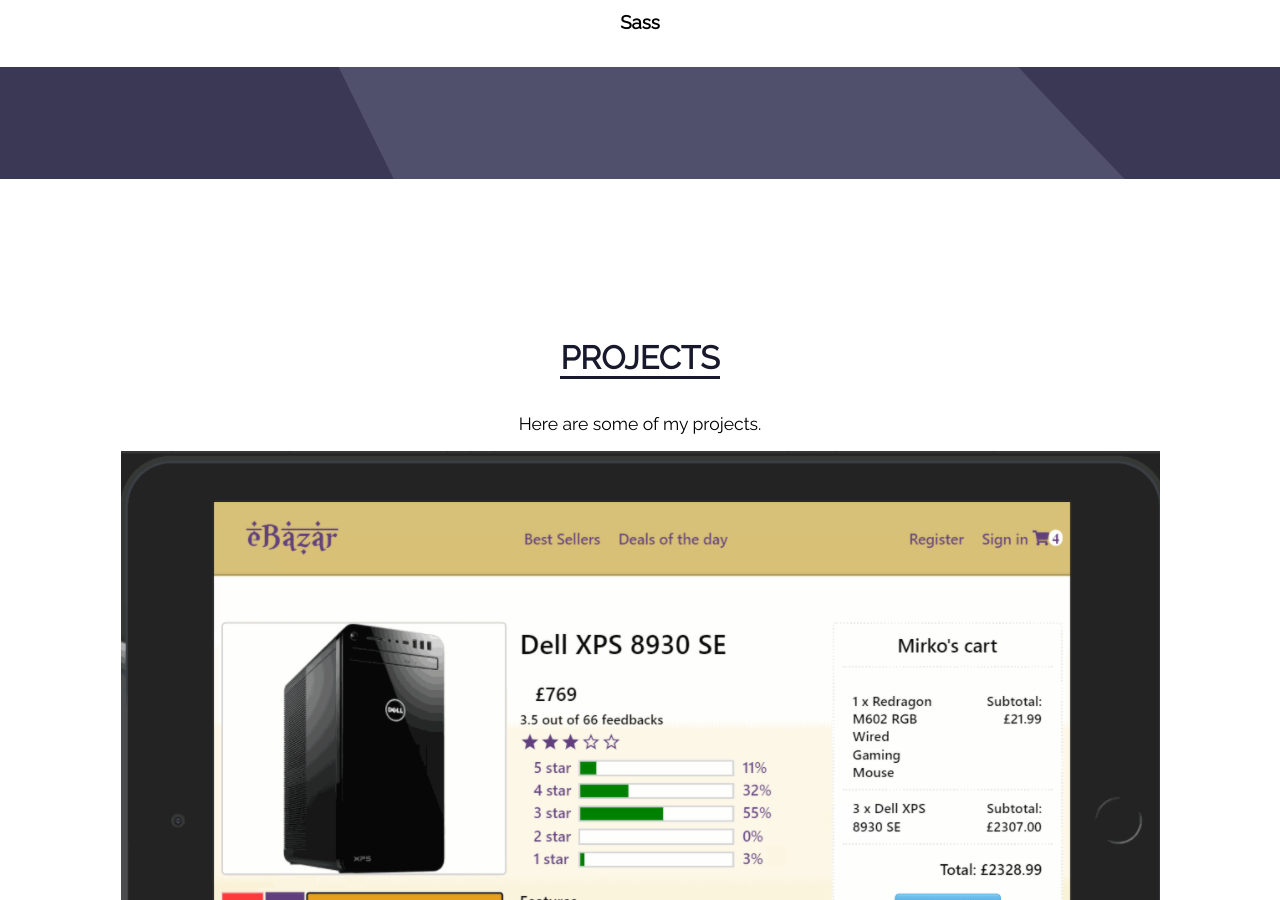
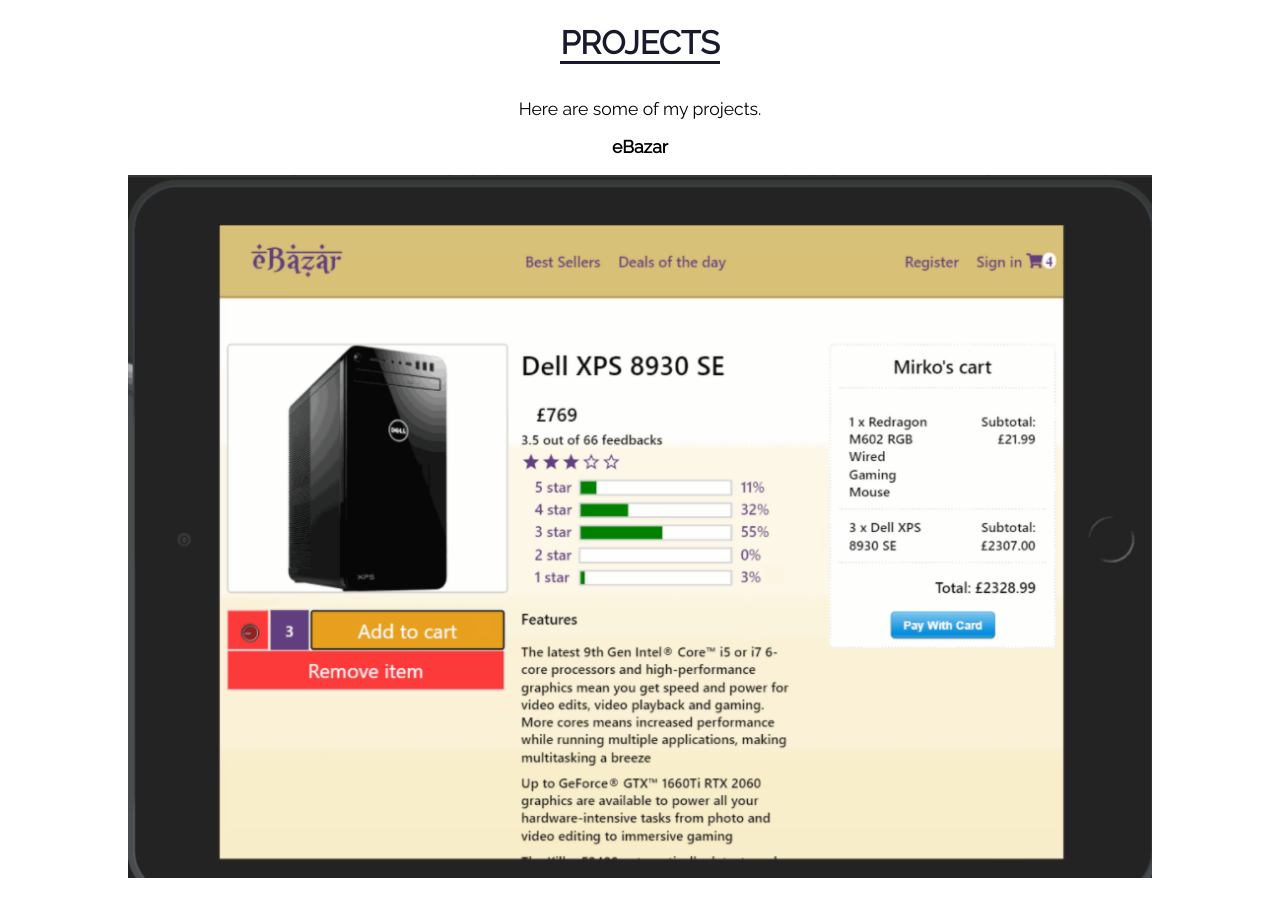
Before and after one commit to Techoplite/portfolio, a React (Create React App) app: page / in a window 1280 px wide. Shown: the part 1900-2800 px from the top of the page. Built offline with nearby package versions, Linux system fonts and the light colour scheme.

Commit message:
Style projects component

```diff
--- a/src/components/About.js
+++ b/src/components/About.js
@@ -3,8 +3,8 @@
 
 const About = (props) => {
     return (
-        <section id="about" className={`about ${props.filter}`}>
-            <div className="about">
+        <section id="about" className={`${props.filter}`}>
+            <div className="section-wrapper">
                 <div className="header">
                     <h1>
                         ABOUT
--- a/src/components/Home.js
+++ b/src/components/Home.js
@@ -19,7 +19,11 @@
 
                     </div>
                 </div>
-                <Link to="about" smooth="true" duration={500}>
+                <Link
+                    to="about"
+                    smooth="true"
+                    offset={-63}
+                    duration={500}>
                     <button>More about me <i className="angle-double-down"><FontAwesomeIcon icon={faAngleDoubleDown} /></i>
                     </button>
                 </Link>
--- a/src/components/Navbar.js
+++ b/src/components/Navbar.js
@@ -26,12 +26,14 @@
                 <Link
                     to="about"
                     smooth="true"
+                    offset={-63}
                     duration={500}>
                     <div className="link" onClick={handleOnClick}>ABOUT</div>
                 </Link>
                 <Link
                     to="projects"
                     smooth="true"
+                    offset={-63}
                     duration={500}>
                     <div className="link" onClick={handleOnClick}>PROJECTS</div>
                 </Link>
--- a/src/components/Projects.js
+++ b/src/components/Projects.js
@@ -1,10 +1,12 @@
 import React from 'react'
 import eBazar from './../images/Annotation 2020-09-07 094053.png'
+import axess from './../images/Annotation 2020-09-07 105526.png'
+import theAssessmentSystem from './../images/Annotation 2020-09-07 105708.png'
 
 const Projects = (props) => {
     return (
-        <section id="projects" className={`about ${props.filter}`}>
-            <div className="about">
+        <section id="projects" className={`${props.filter}`}>
+            <div className="section-wrapper">
                 <div className="header">
                     <h1>
                         PROJECTS
@@ -14,7 +16,12 @@
                     <p>Here are some of my projects.</p>
                 </div>
                 <div className="projects-list">
+                    <p><strong>eBazar</strong></p>
                     <img src={eBazar} alt="eBazar" />
+                    <p><strong>Axess</strong></p>
+                    <img src={axess} alt="axess" />
+                    <p><strong>The Assessment System</strong></p>
+                    <img src={theAssessmentSystem} alt="the-assessment-system" />
                 </div>
             </div>
         </section>
--- a/src/sass/_resets.scss
+++ b/src/sass/_resets.scss
@@ -31,3 +31,7 @@
 pre {
   margin: 0;
 }
+
+img {
+  width: 80%;
+}
--- a/src/sass/main.scss
+++ b/src/sass/main.scss
@@ -99,6 +99,11 @@
   }
 }
 
+.section-wrapper {
+  background-color: $white;
+  width: 100%;
+}
+
 #home {
   height: 100vh;
 }
@@ -130,10 +135,6 @@
     color: $highlight;
   }
 }
-
-.about {
-  margin-top: 7rem;
-  background: $white;
 
 .header {
   border-bottom: 3px solid $navbar-color;
@@ -174,8 +175,3 @@
   width: 16%;
   margin: 1rem;
 }
-}
-
-img {
-  width: 100%;
-}
```
Also changed, not shown: src/images/Annotation 2020-09-07 105526.png (added), src/images/Annotation 2020-09-07 105708.png (added). Lines whose indentation alone changed are shown as unchanged.
